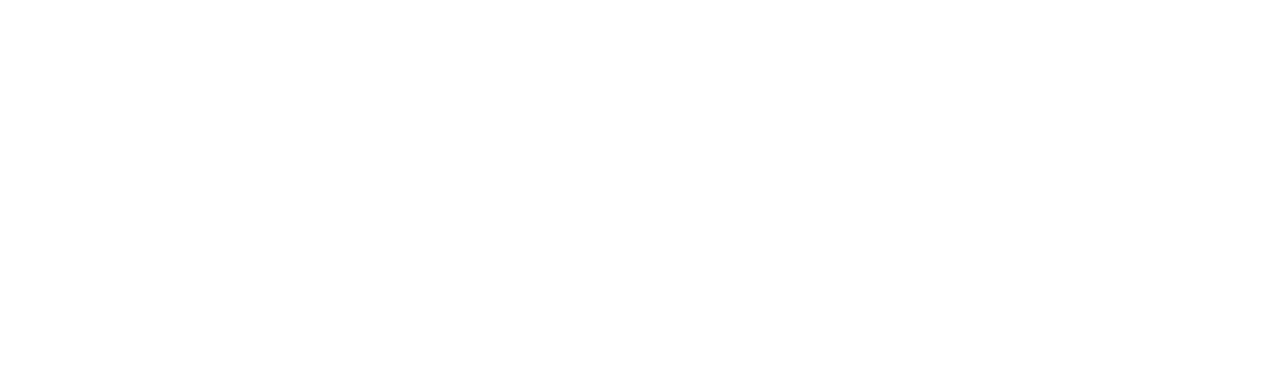
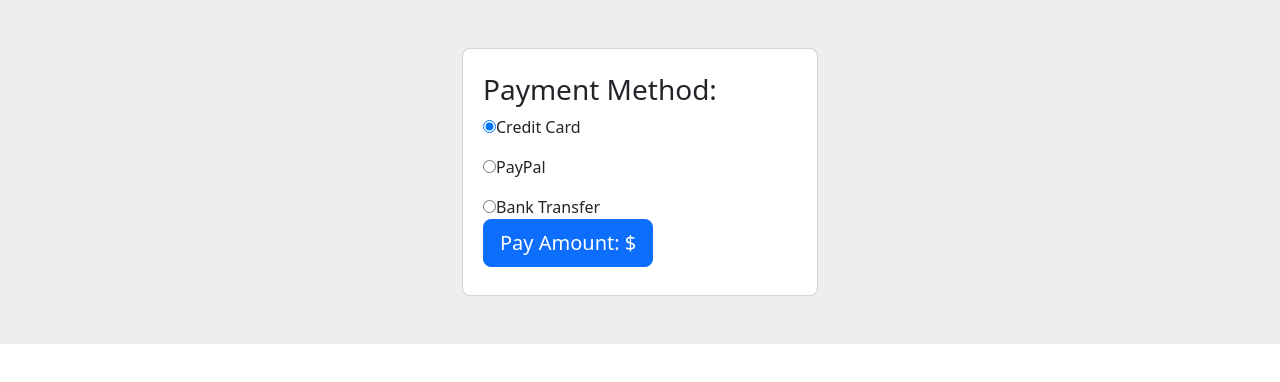
Before and after one commit to gauravgkd/cdac_farmbazaar_fork, a React (Create React App) app in the folder frontend/farmbazaar/: page /payment/1 in a window 1280 px wide. Before the commit this address had no page. Shown: the top 382 px of the page. Built offline with nearby package versions, Linux system fonts and the light colour scheme.

Commit message:
Customer: Payment implemented.

```diff
--- a/frontend/farmbazaar/src/App.js
+++ b/frontend/farmbazaar/src/App.js
@@ -15,6 +15,7 @@ import Farmer from './components/Users/FarmerUsers/Farmer';
 import FarmerStocks from './components/Users/FarmerUsers/FarmerStocks';
 import Customer from './components/Users/CustomerUsers/Customer';
 import Cart from './components/Users/CustomerUsers/Cart';
+import Payment from './components/Users/CustomerUsers/Payment';
 
 function App() {
   return (
@@ -33,6 +34,7 @@ function App() {
         <Route path="/farmer/farmer-stocks" element={<FarmerStocks/>} />
         <Route path="/customer-dashboard" element={<Customer/>} />
         <Route path="/customer-cart" element={<Cart/>} />
+        <Route path="/payment/:totalAmount" element={<Payment />} />
       </Routes>
     </BrowserRouter>
     </>
--- a/frontend/farmbazaar/src/components/Users/CustomerUsers/Payment.js
+++ b/frontend/farmbazaar/src/components/Users/CustomerUsers/Payment.js
@@ -1,52 +1,64 @@
 import React, { useState } from 'react';
 
-const Payment = ({ totalPrice, handlePayment }) => {
-  const [cardNumber, setCardNumber] = useState('1234 5678 9012 3456');
-  const [cardHolder, setCardHolder] = useState('John Doe');
-  const [expiryDate, setExpiryDate] = useState('12/24');
-  const [cvv, setCvv] = useState('123');
+const Payment = ({ totalPrice, onPayAmount }) => {
+  const [paymentMethod, setPaymentMethod] = useState('creditCard');
 
-  const handlePay = () => {
-    // Perform payment processing
-    // For the sake of this example, assume payment is successful
-    handlePayment();
+  const handlePaymentMethodChange = (event) => {
+    setPaymentMethod(event.target.value);
   };
 
   return (
-    <div className="modal fade" id="paymentModal" tabIndex="-1" aria-labelledby="paymentModalLabel" aria-hidden="true">
-      <div className="modal-dialog modal-dialog-centered">
-        <div className="modal-content">
-          <div className="modal-header">
-            <h5 className="modal-title" id="paymentModalLabel">Payment Details</h5>
-            <button type="button" className="btn-close" data-bs-dismiss="modal" aria-label="Close"></button>
-          </div>
-          <div className="modal-body">
-            <div className="mb-3">
-              <label htmlFor="cardNumber" className="form-label">Card Number</label>
-              <input type="text" className="form-control" id="cardNumber" value={cardNumber} onChange={(e) => setCardNumber(e.target.value)} />
-            </div>
-            <div className="mb-3">
-              <label htmlFor="cardHolder" className="form-label">Card Holder</label>
-              <input type="text" className="form-control" id="cardHolder" value={cardHolder} onChange={(e) => setCardHolder(e.target.value)} />
-            </div>
-            <div className="row">
-              <div className="col-md-6 mb-3">
-                <label htmlFor="expiryDate" className="form-label">Expiry Date</label>
-                <input type="text" className="form-control" id="expiryDate" value={expiryDate} onChange={(e) => setExpiryDate(e.target.value)} />
-              </div>
-              <div className="col-md-6 mb-3">
-                <label htmlFor="cvv" className="form-label">CVV</label>
-                <input type="text" className="form-control" id="cvv" value={cvv} onChange={(e) => setCvv(e.target.value)} />
+    <section style={{ backgroundColor: '#eee' }}>
+      <div className="container py-5">
+        <div className="row d-flex justify-content-center">
+          <div className="col-md-8 col-lg-6 col-xl-4">
+            <div className="card rounded-3">
+              <div className="card-body mx-1 my-2">
+                <h3>Payment Method:</h3>
+                <div className="pb-3">
+                  <input
+                    type="radio"
+                    id="creditCard"
+                    name="paymentMethod"
+                    value="creditCard"
+                    checked={paymentMethod === 'creditCard'}
+                    onChange={handlePaymentMethodChange}
+                  />
+                  <label htmlFor="creditCard">Credit Card</label>
+                </div>
+                <div className="pb-3">
+                  <input
+                    type="radio"
+                    id="paypal"
+                    name="paymentMethod"
+                    value="paypal"
+                    checked={paymentMethod === 'paypal'}
+                    onChange={handlePaymentMethodChange}
+                  />
+                  <label htmlFor="paypal">PayPal</label>
+                </div>
+                <div>
+                  <input
+                    type="radio"
+                    id="bankTransfer"
+                    name="paymentMethod"
+                    value="bankTransfer"
+                    checked={paymentMethod === 'bankTransfer'}
+                    onChange={handlePaymentMethodChange}
+                  />
+                  <label htmlFor="bankTransfer">Bank Transfer</label>
+                </div>
+                <div className="d-flex justify-content-between align-items-center pb-1">
+                  <button type="button" className="btn btn-primary btn-lg" onClick={onPayAmount}>
+                    Pay Amount: ${totalPrice}
+                  </button>
+                </div>
               </div>
             </div>
           </div>
-          <div className="modal-footer">
-            <button type="button" className="btn btn-secondary" data-bs-dismiss="modal">Close</button>
-            <button type="button" className="btn btn-primary" onClick={handlePay}>Pay ${totalPrice}</button>
-          </div>
         </div>
       </div>
-    </div>
+    </section>
   );
 };
 
```
Also changed, not shown: frontend/farmbazaar/src/components/Users/CustomerUsers/Cart.js (+24 -45 lines), frontend/farmbazaar/src/components/Users/CustomerUsers/HelloWorld.js (added, +46 -0 lines), 1 other file (tests, documents, lock files or other folders).
